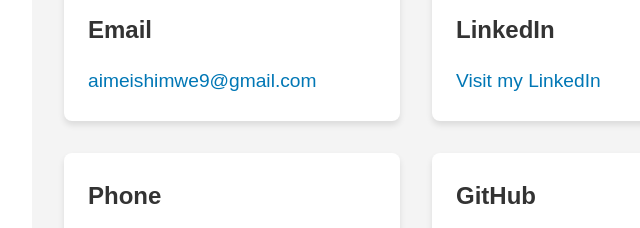
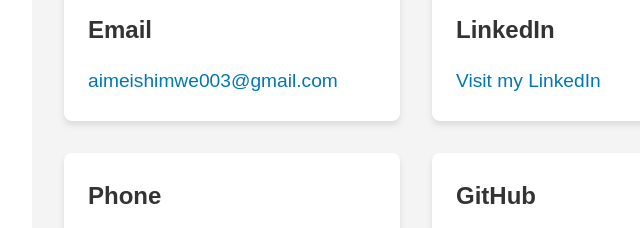
Before and after one commit to aime-ishimwe/AimeIshimwePortfolio, a plain HTML site: page AimeIshimwePersonalPortfolio/index.html in a window 1280 px wide. Shown: the part 7296-7524 px from the top of the page, 224-864 px from the left. Drawn offline with Linux system fonts and the light colour scheme.

Commit message:
Update index.html

```diff
--- a/AimeIshimwePersonalPortfolio/index.html
+++ b/AimeIshimwePersonalPortfolio/index.html
@@ -213,7 +213,7 @@
         <div class="contact-details">
             <div class="contact-item">
                 <h3>Email</h3>
-                <p><a href="mailto:aimeishimwe9@gmail.com">aimeishimwe9@gmail.com</a></p>
+                <p><a href="mailto:aimeishimwe003@gmail.com">aimeishimwe003@gmail.com</a></p>
             </div>
 
             <div class="contact-item">
```
